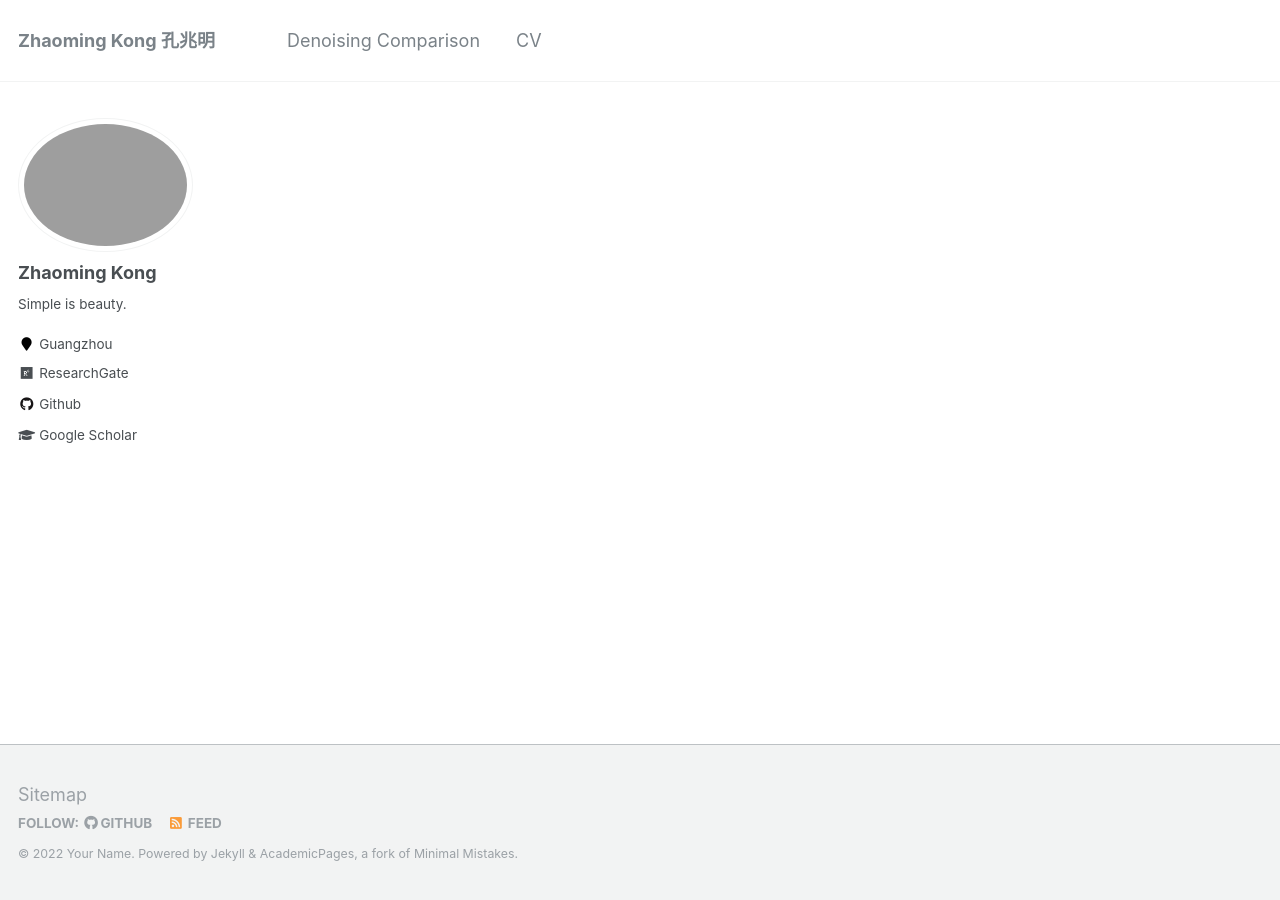
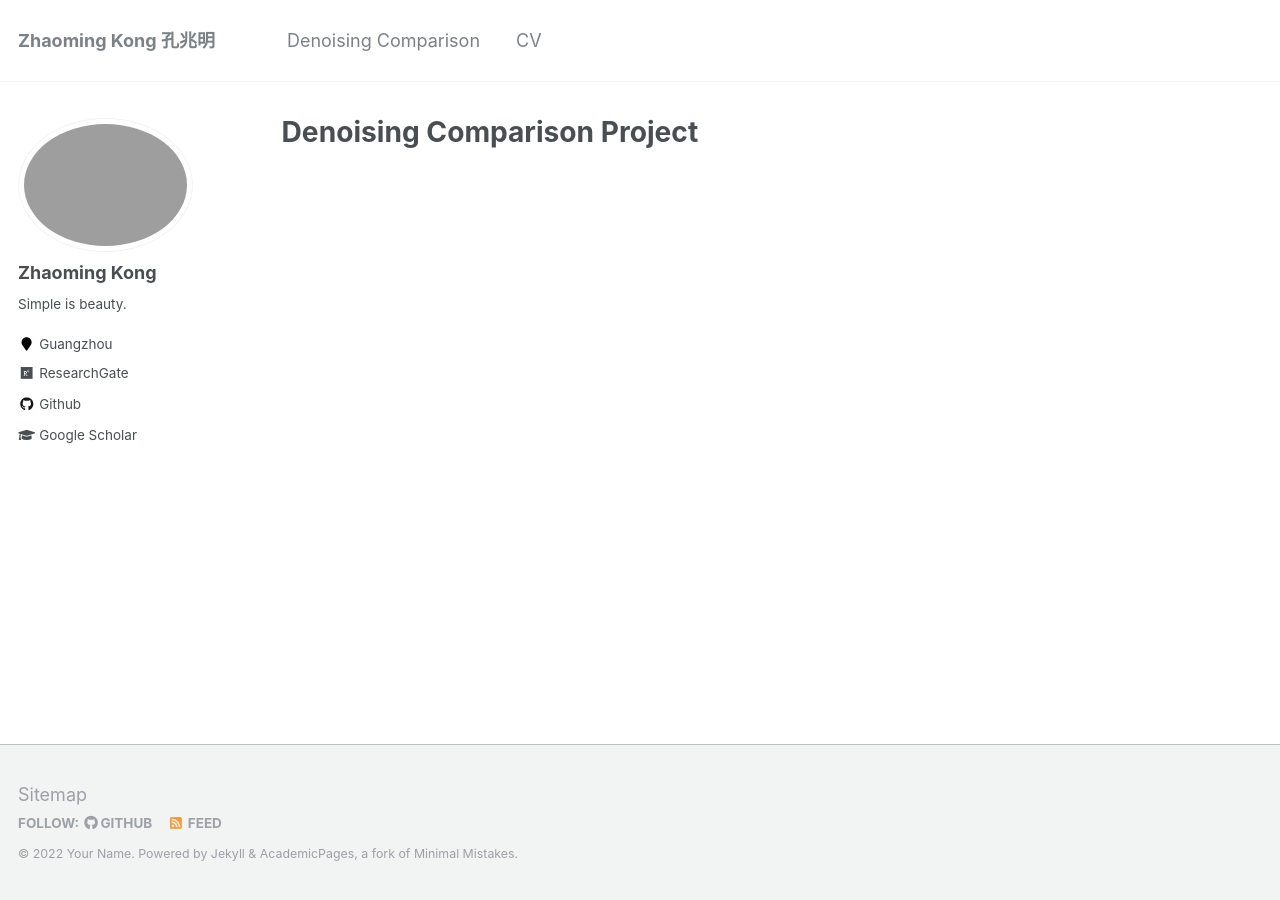
Before and after one commit to ZhaomingKong/ZhaomingKong.github.io, a Jekyll site: the page built from _pages/denoising-comparison-project.md, in a window 1280 px wide. Built offline with Jekyll 4.4.1, drawn with Linux system fonts in a browser that asks for light colours.

Commit message:
Update denoising-comparison-project.md

```diff
--- a/_pages/denoising-comparison-project.md
+++ b/_pages/denoising-comparison-project.md
@@ -1,10 +1,10 @@
 ---
 layout: archive
-title: ""
+title: "Denoising Comparison Project"
 permalink: /denoising-comparison-project/
 author_profile: true
 redirect_from:
-  - /resume
+  - /denoising-comparison-project/
 ---
 
 {% include base_path %}
```
